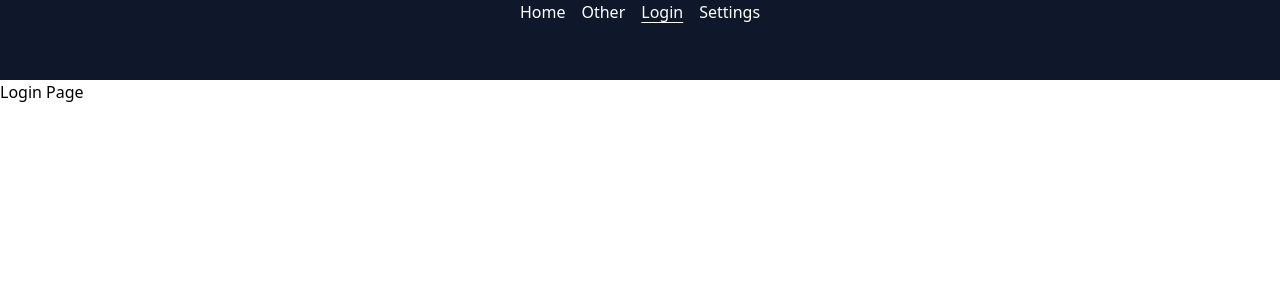
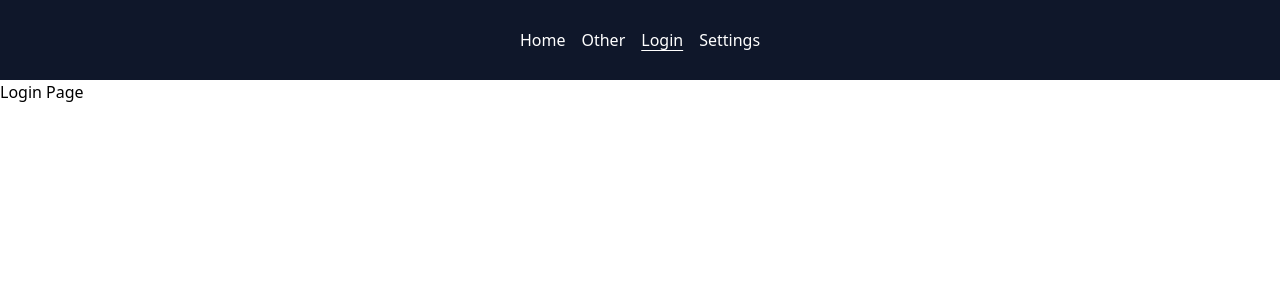
Before and after one commit to ttrevino-stc/homework5, a Vue app: page /login in a window 1280 px wide. Shown: the top 300 px of the page. Built offline with nearby package versions, Linux system fonts and the light colour scheme.

Commit message:
link for Card Detail Page

```diff
--- a/src/components/MainCardSingle.vue
+++ b/src/components/MainCardSingle.vue
@@ -8,6 +8,7 @@
 </script>
 
 <template>
+    <RouterLink :to="{name: 'CardDetail', params: {id: username}}">
         <div class="border border-gray-500 rounded-lg shadow bg-gray-400 h-full">
             <img class="object-fill h-480 w-960 rounded-t-lg" v-bind:src="faker.image.urlLoremFlickr({category: 'cats', height: 480, width: 960})" />
             <div class="p-4">
@@ -17,4 +18,5 @@
             </div>
 
         </div>
+    </RouterLink>
 </template>
--- a/src/components/NavMenu.vue
+++ b/src/components/NavMenu.vue
@@ -1,5 +1,5 @@
 <template>
-  <nav class="bg-slate-900 h-20 text-white">
+  <nav class="bg-slate-900 h-20 items-center text-white">
     <RouterLink :to="{name: 'Home'}">Home</RouterLink>
     <RouterLink :to="{name: 'Other'}">Other</RouterLink>
     <RouterLink :to="{name: 'LoginPage'}">Login</RouterLink>
--- a/src/views/CardDetail.vue
+++ b/src/views/CardDetail.vue
@@ -1,7 +1,8 @@
 <script setup>
-
+    import { useRoute } from 'vue-router';
+    const route = useRoute()
 </script>
 
 <template>
-    Carddetail Page
+    {{ route.params.id }}
 </template>
```
Lines whose indentation alone changed are shown as unchanged.
